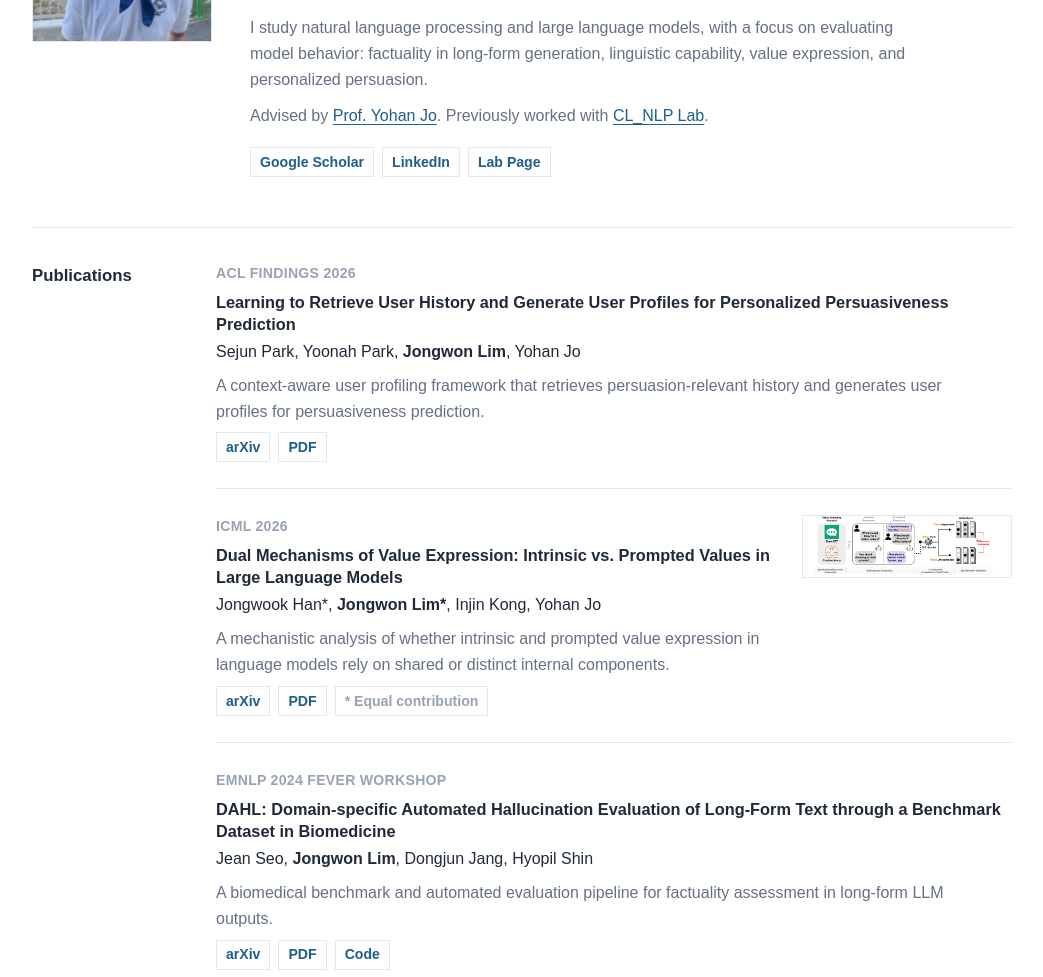
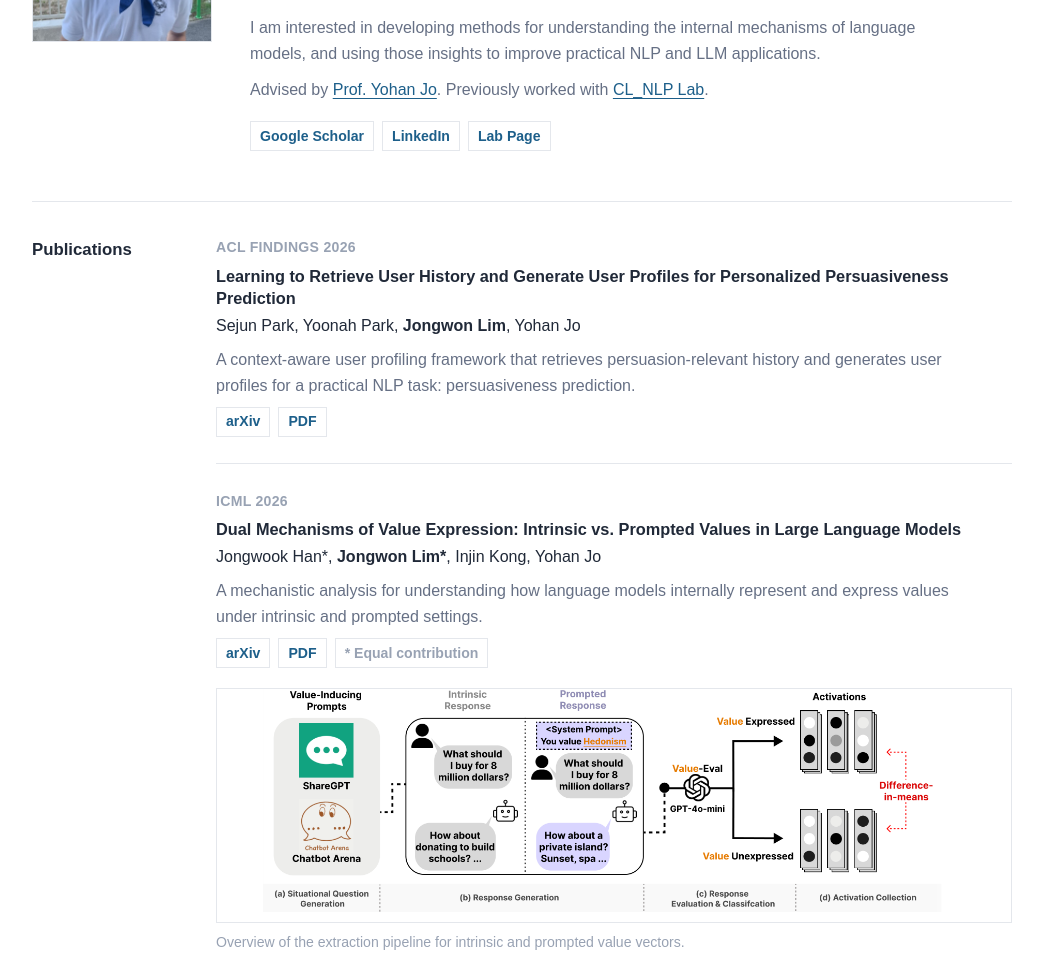
Before and after one commit to elijah0430/elijah0430.github.io, a plain HTML site: page index.html in a window 1280 px wide. Shown: the part 252-1229 px from the top of the page, without its empty margins (118-1161 px from the left). Drawn offline with Linux system fonts and the light colour scheme.

Commit message:
initial commit

```diff
--- a/assets/css/styles.css
+++ b/assets/css/styles.css
@@ -297,10 +297,6 @@ strong {
   gap: 14px;
 }
 
-.paper.has-figure {
-  grid-template-columns: minmax(0, 1fr) 210px;
-}
-
 .paper-main {
   min-width: 0;
 }
@@ -316,14 +312,19 @@ strong {
 }
 
 .paper-figure {
-  margin: 0;
-  align-self: start;
+  margin: 6px 0 0;
 }
 
 .paper-figure img {
   width: 100%;
   border: 1px solid var(--line);
   background: #ffffff;
+}
+
+.paper-figure figcaption {
+  margin-top: 8px;
+  color: var(--faint);
+  font-size: 0.88rem;
 }
 
 .entry {
@@ -431,12 +432,8 @@ html.js .reveal {
     padding: 30px 0;
   }
 
-  .paper.has-figure {
-    grid-template-columns: 1fr;
-  }
-
   .paper-figure {
-    max-width: 420px;
+    max-width: none;
   }
 }
 
--- a/index.html
+++ b/index.html
@@ -75,8 +75,8 @@
           Graduate School of Data Science, Seoul National University
         </p>
         <p class="bio">
-          I study natural language processing and large language models, with a focus on evaluating model behavior:
-          factuality in long-form generation, linguistic capability, value expression, and personalized persuasion.
+          I am interested in developing methods for understanding the internal mechanisms of language models,
+          and using those insights to improve practical NLP and LLM applications.
         </p>
         <p class="advisor">
           Advised by <a href="https://yohanjo.github.io/" target="_blank" rel="noopener noreferrer">Prof. Yohan Jo</a>.
@@ -101,7 +101,7 @@
             <h3>Learning to Retrieve User History and Generate User Profiles for Personalized Persuasiveness Prediction</h3>
             <p class="authors">Sejun Park, Yoonah Park, <strong>Jongwon Lim</strong>, Yohan Jo</p>
             <p class="summary">
-              A context-aware user profiling framework that retrieves persuasion-relevant history and generates user profiles for persuasiveness prediction.
+              A context-aware user profiling framework that retrieves persuasion-relevant history and generates user profiles for a practical NLP task: persuasiveness prediction.
             </p>
             <div class="paper-links">
               <a href="https://arxiv.org/abs/2601.05654" target="_blank" rel="noopener noreferrer">arXiv</a>
@@ -110,13 +110,13 @@
           </div>
         </article>
 
-        <article class="paper has-figure">
+        <article class="paper">
           <div class="paper-main">
             <p class="venue">ICML 2026</p>
             <h3>Dual Mechanisms of Value Expression: Intrinsic vs. Prompted Values in Large Language Models</h3>
             <p class="authors">Jongwook Han*, <strong>Jongwon Lim*</strong>, Injin Kong, Yohan Jo</p>
             <p class="summary">
-              A mechanistic analysis of whether intrinsic and prompted value expression in language models rely on shared or distinct internal components.
+              A mechanistic analysis for understanding how language models internally represent and express values under intrinsic and prompted settings.
             </p>
             <div class="paper-links">
               <a href="https://arxiv.org/abs/2509.24319" target="_blank" rel="noopener noreferrer">arXiv</a>
@@ -126,6 +126,7 @@
           </div>
           <figure class="paper-figure">
             <img src="assets/img/value-pipeline-figure.png" alt="Extraction pipeline for intrinsic and prompted value vectors" loading="lazy" />
+            <figcaption>Overview of the extraction pipeline for intrinsic and prompted value vectors.</figcaption>
           </figure>
         </article>
 
```
